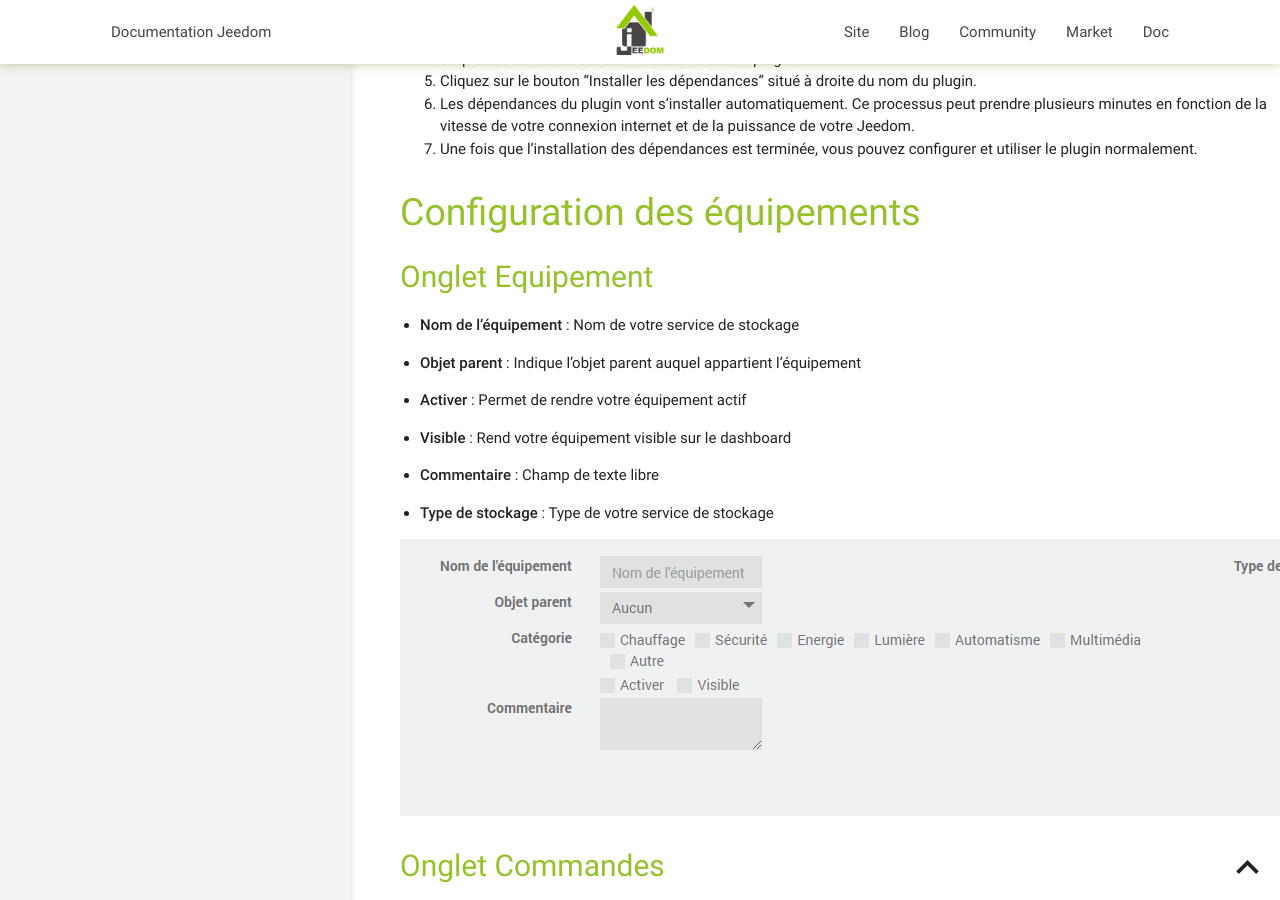
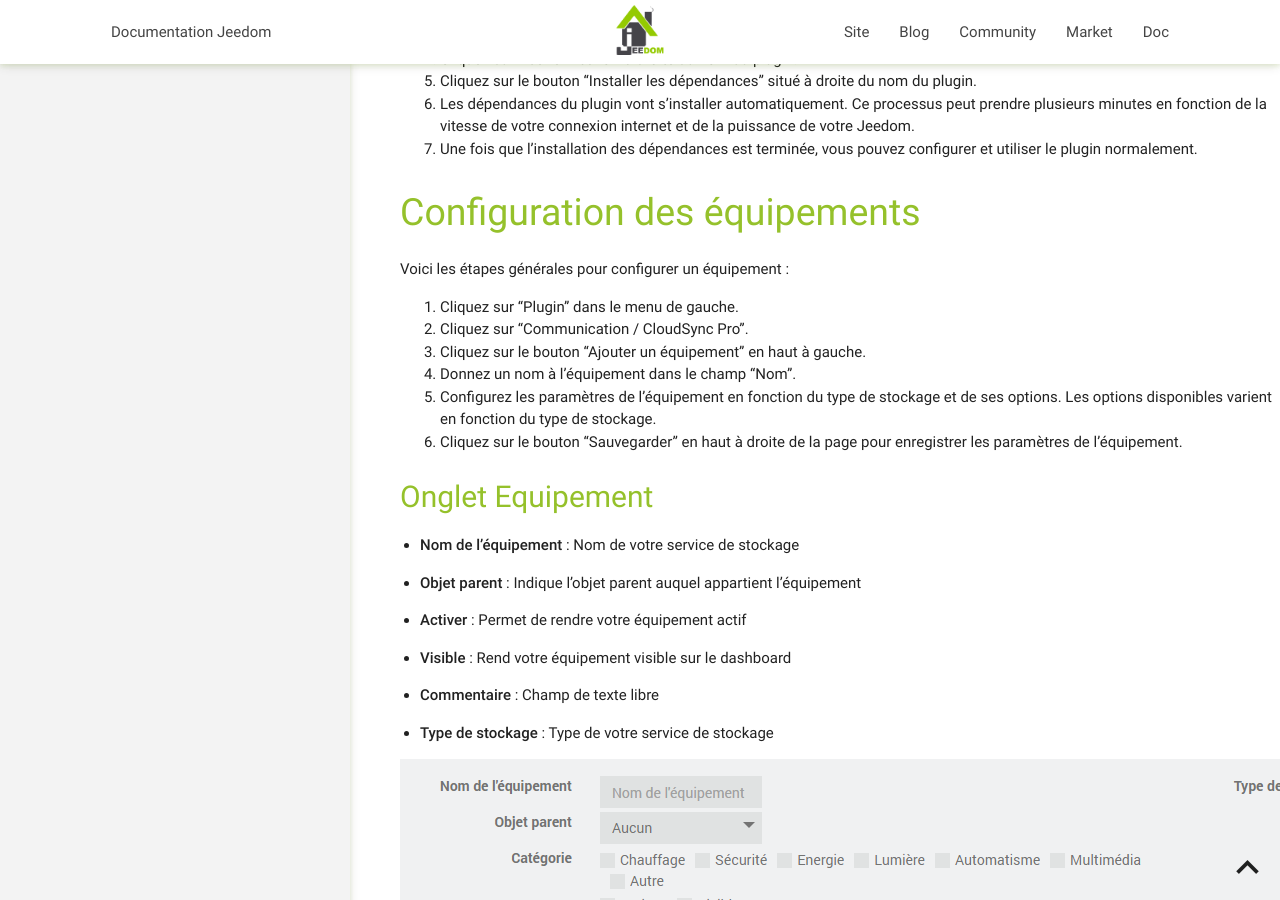
Before and after one commit to thanaus/jeedom_docs, a Jekyll site: the page built from plugins/cloudsyncpro/fr_FR/index.md, in a window 1280 px wide and 900 px high, scrolled down 692 px. Built offline with Jekyll 4.4.1, drawn with Linux system fonts in a browser that asks for light colours; our own code applies the rules of GitHub Pages for plain Markdown files.

Commit message:
Update index.md

```diff
--- a/plugins/cloudsyncpro/fr_FR/index.md
+++ b/plugins/cloudsyncpro/fr_FR/index.md
@@ -31,6 +31,15 @@ Voici les étapes pour activer/configurer le plugin cloudsyncpro :
 
 Configuration des équipements
 =============================
+
+Voici les étapes générales pour configurer un équipement :
+
+1. Cliquez sur "Plugin" dans le menu de gauche.
+2. Cliquez sur "Communication / CloudSync Pro".
+3. Cliquez sur le bouton "Ajouter un équipement" en haut à gauche.
+4. Donnez un nom à l'équipement dans le champ "Nom".
+5. Configurez les paramètres de l'équipement en fonction du type de stockage et de ses options. Les options disponibles varient en fonction du type de stockage.
+6. Cliquez sur le bouton "Sauvegarder" en haut à droite de la page pour enregistrer les paramètres de l'équipement.
 
 Onglet Equipement
 -----------------
```
